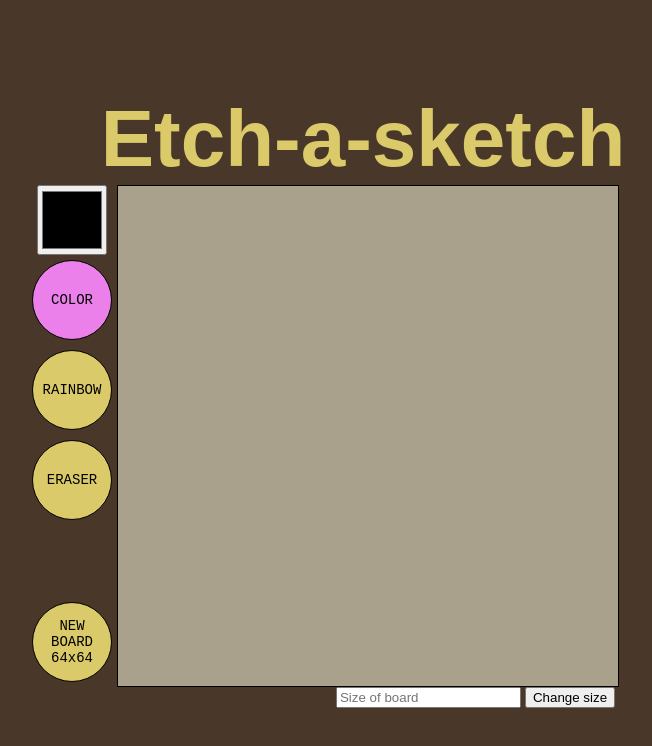
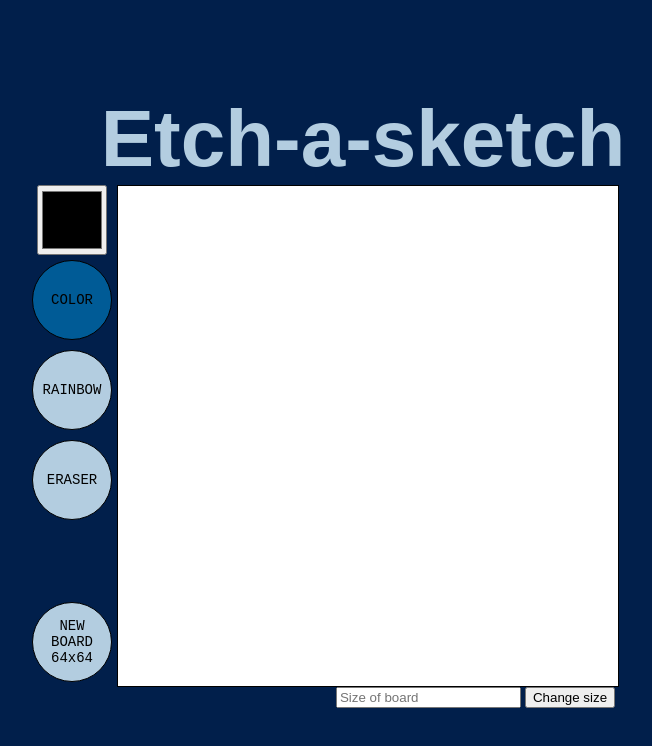
Before and after one commit to artur893/sketchpad, a plain HTML site: page index.html in a window 1280 px wide. Both pictures are taken after a click on the button "COLOR". Shown: the whole page, without its empty margins (317-969 px from the left). Drawn offline with Linux system fonts and the light colour scheme.

Commit message:
Add new color pallete

```diff
--- a/javascript.js
+++ b/javascript.js
@@ -85,7 +85,7 @@ function changeColor(e) {
 
     }
     else if (currentMode === "eraser") {
-        e.target.style.backgroundColor = "rgb(169, 161, 140)"
+        e.target.style.backgroundColor = "rgb(256, 256, 256)"
     }
 }
 
@@ -96,7 +96,7 @@ function createBoard(size) {
     for (i = 0; i < size * size; i++) {
         const block = document.createElement("div")
         block.classList.add("block")
-        block.style.backgroundColor = "rgb(169, 161, 140)"
+        block.style.backgroundColor = "rgb(256, 256, 256)"
         board.appendChild(block)
         block.addEventListener("mouseover", changeColor)
     }
--- a/stylesheet.css
+++ b/stylesheet.css
@@ -1,5 +1,5 @@
 body {
-    background-color: rgb(73, 56, 41);
+    background-color: rgb(1,31,75);
 }
 
 h1 {
@@ -7,7 +7,7 @@ h1 {
     padding: 0;
     font-size: 80px;
     font-family: Arial, Helvetica, sans-serif;
-    color: rgb(219, 202, 105);
+    color: rgb(179,205,224);
     margin-left: 80px;
 }
 
@@ -66,7 +66,7 @@ h1 {
     border: solid 1px black;
     transition: all 0.5s;
     border-radius: 100%;
-    background-color: rgb(219, 202, 105);
+    background-color: rgb(179,205,224);
     margin: 5px;
 }
 
@@ -88,9 +88,9 @@ h1 {
 
 .translated {
     transform: scale(1.1);
-    background-color: rgb(213, 217, 0);
+    background-color: rgb(100,151,177);
 }
 
 .clicked {
-    background-color: rgb(235, 128, 235);
+    background-color: rgb(0,91,150);
 }
```
